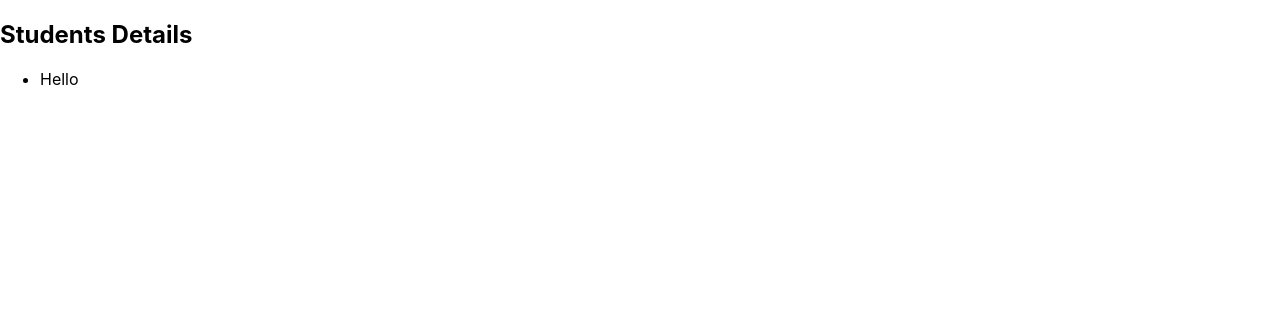
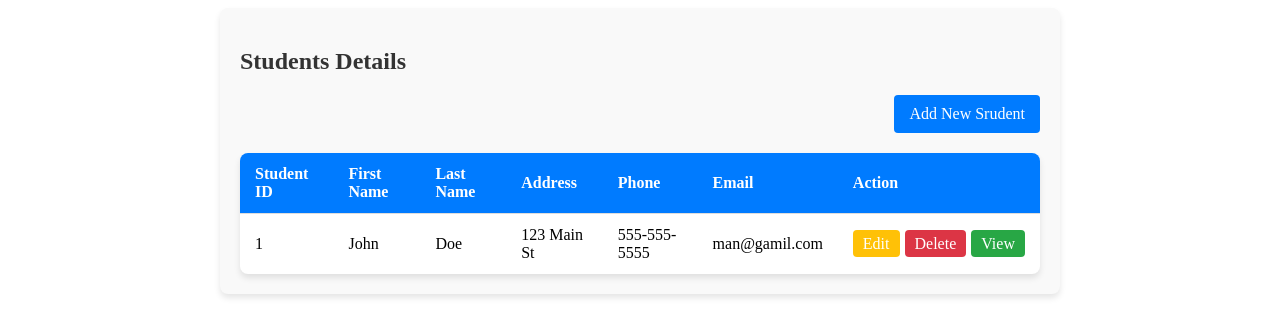
Before and after one commit to manmohanaeir1/STD_MGNT_REACT_FAKEJOSNAPI, a React (Create React App) app: page / in a window 1280 px wide. Shown: the top 336 px of the page. Built offline with nearby package versions, Linux system fonts and the light colour scheme.

Commit message:
create student

```diff
--- a/src/StudentTable.jsx
+++ b/src/StudentTable.jsx
@@ -1,10 +1,41 @@
+import { Link } from 'react-router-dom';
+
 export default function StudentTable() {
     return (
         <div className="container">
             <h2>Students Details</h2>
-            <ul>
-               <li>Hello</li>
-            </ul>
+             <div className="table-contentner">
+                 <Link to ="/student/create"  class="btn btn-add">Add New Srudent</Link>
+             </div>
+             <table>
+    <thead>
+        <tr>
+            <th>Student ID</th>
+            <th>First Name</th>
+            <th>Last Name</th>
+            <th>Address</th>
+            <th>Phone</th>
+            <th>Email</th>
+            <th>Action</th>
+        </tr>
+    </thead>
+    <tbody>
+        <tr>
+            <td>1</td>
+            <td>John</td>
+            <td>Doe</td>
+            <td>123 Main St</td>
+            <td>555-555-5555</td>
+            <td>man@gamil.com</td>
+            <td>
+                <a href="#" class="btn btn-edit">Edit</a>
+                <a href="#" class="btn btn-delete">Delete</a>
+                <a href="#" class="btn btn-view">View</a>
+            </td>
+        </tr>
+    </tbody>
+</table>
+
         </div>
     );
 }
--- a/src/index.css
+++ b/src/index.css
@@ -1,13 +1,122 @@
-body {
-  margin: 0;
-  font-family: -apple-system, BlinkMacSystemFont, 'Segoe UI', 'Roboto', 'Oxygen',
-    'Ubuntu', 'Cantarell', 'Fira Sans', 'Droid Sans', 'Helvetica Neue',
-    sans-serif;
-  -webkit-font-smoothing: antialiased;
-  -moz-osx-font-smoothing: grayscale;
+.container {
+    padding: 20px;
+    margin: auto;
+    max-width: 800px;
+    background-color: #f9f9f9;
+    border-radius: 8px;
+    box-shadow: 0 4px 6px rgba(0, 0, 0, 0.1);
 }
 
-code {
-  font-family: source-code-pro, Menlo, Monaco, Consolas, 'Courier New',
-    monospace;
+h2 {
+    font-size: 24px;
+    font-weight: bold;
+    margin-bottom: 20px;
+    color: #333;
 }
+
+.table-contentner {
+    display: flex;
+    justify-content: flex-end;
+    margin-bottom: 20px;
+}
+
+.btn {
+    padding: 10px 15px;
+    font-size: 16px;
+    border: none;
+    border-radius: 4px;
+    cursor: pointer;
+    text-decoration: none;
+}
+
+.btn-add {
+    background-color: #007bff;
+    color: #fff;
+    transition: background-color 0.3s ease;
+}
+
+.btn-add:hover {
+    background-color: #0056b3;
+}
+
+
+/* Table Styles */
+
+table {
+    width: 100%;
+    border-collapse: collapse;
+    margin-top: 20px;
+    background-color: #fff;
+    border-radius: 8px;
+    overflow: hidden;
+    box-shadow: 0 4px 6px rgba(0, 0, 0, 0.1);
+}
+
+thead {
+    background-color: #007bff;
+    color: #fff;
+}
+
+th,
+td {
+    padding: 12px 15px;
+    text-align: left;
+    border-bottom: 1px solid #ddd;
+}
+
+th {
+    font-size: 16px;
+    font-weight: bold;
+}
+
+tbody tr:hover {
+    background-color: #f1f1f1;
+}
+
+tbody tr:last-child td {
+    border-bottom: none;
+}
+
+
+/* Button Styles */
+
+.btn-edit {
+    background-color: #ffc107;
+    color: #fff;
+    margin-right: 5px;
+    padding: 5px 10px;
+    border-radius: 4px;
+    text-decoration: none;
+    transition: background-color 0.3s ease;
+}
+
+.btn-edit:hover {
+    background-color: #e0a800;
+}
+
+.btn-delete {
+    background-color: #dc3545;
+    color: #fff;
+    margin-right: 5px;
+    padding: 5px 10px;
+    border-radius: 4px;
+    text-decoration: none;
+    transition: background-color 0.3s ease;
+}
+
+.btn-delete:hover {
+    background-color: #c82333;
+}
+
+.btn-view {
+    background-color: #28a745;
+    color: #fff;
+    padding: 5px 10px;
+    border-radius: 4px;
+    text-decoration: none;
+    transition: background-color 0.3s ease;
+}
+
+.btn-view:hover {
+    background-color: #218838;
+}
```
